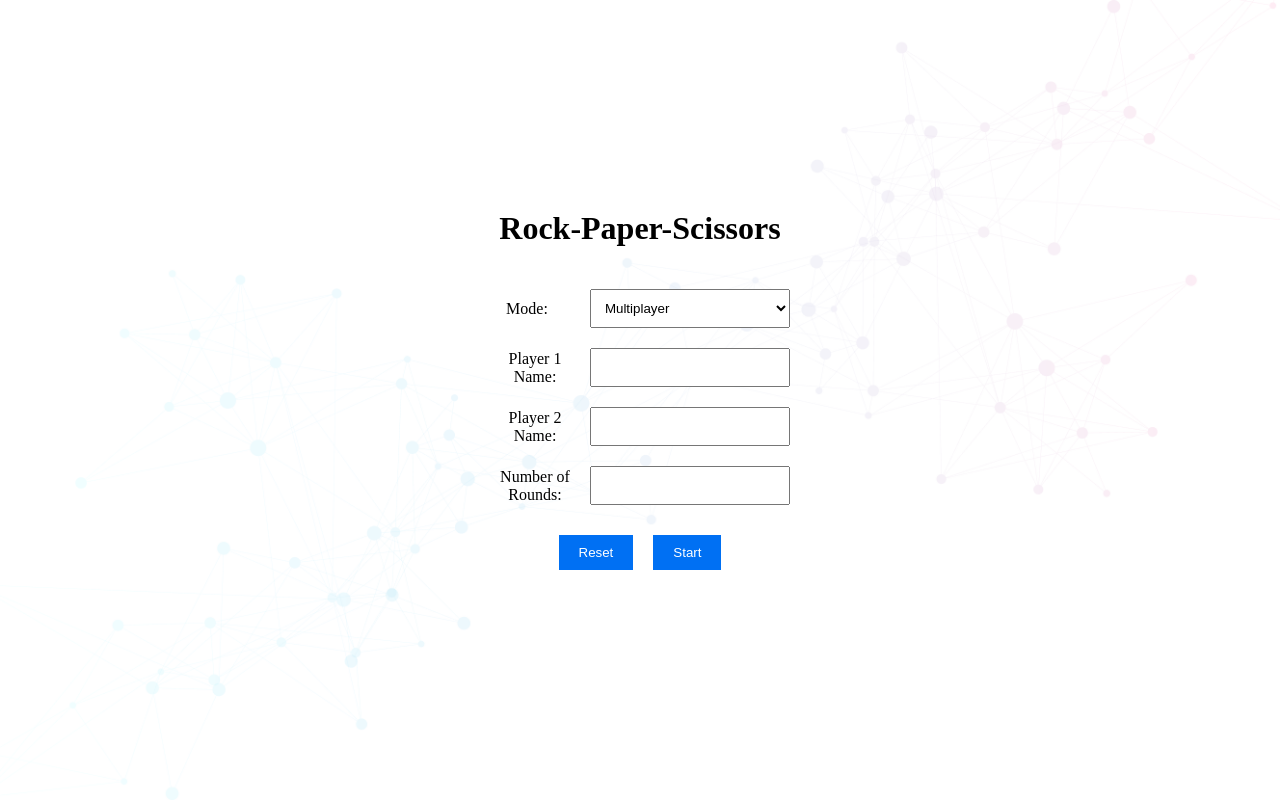
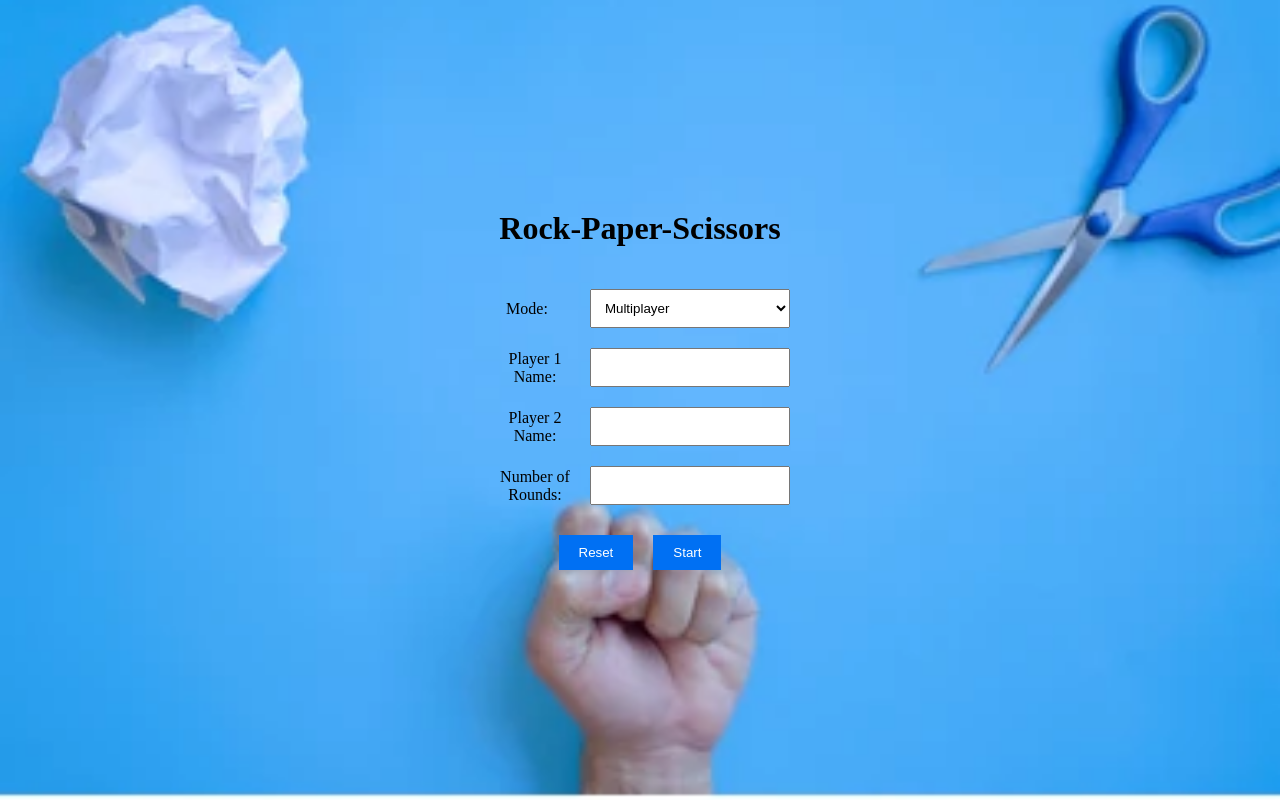
Before and after one commit to tsawant635/rock_paper_scissor, a Next.js app: page / in a window 1280 px wide. Built offline with nearby package versions, Linux system fonts and the light colour scheme.

Commit message:
changed bg

```diff
--- a/src/styles/globals.css
+++ b/src/styles/globals.css
@@ -9,7 +9,7 @@ html,
 body {
   max-width: 100vw;
   overflow-x: hidden;
-  background-image: url('../assets/dotted_bg.png');
+  background-image: url('../assets/rockbg.webp');
   background-size: cover;
   background-position: center;
   background-repeat: no-repeat;
```
Also changed, not shown: src/assets/rockbg.webp (added).
